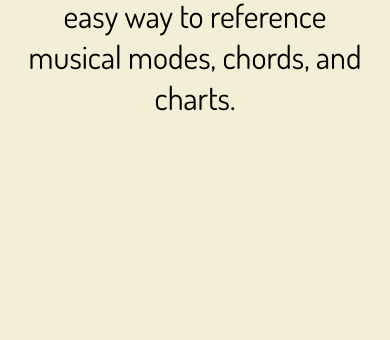
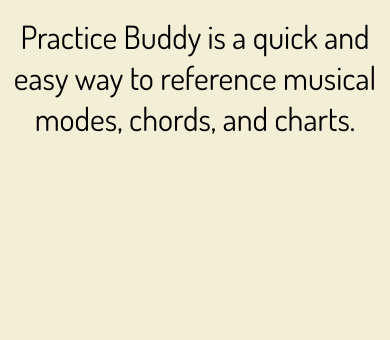
Before and after one commit to regexpressyourself/PracticeBuddy, a React app: page / in a window 390 px wide. Shown: the part 504-844 px from the top of the page. Built offline with nearby package versions, Linux system fonts and the light colour scheme.

Commit message:
fix body too tall on mobile

```diff
--- a/src/styles/index.css
+++ b/src/styles/index.css
@@ -24,14 +24,11 @@
 }
 
 #home {
-    width: 90%;
-    height: 89%;
     grid-area: body;
     display:flex;
     flex-flow:column;
     align-items:center;
     justify-content:center;
-    padding: 5%;
 }
 #homepage-image {
     max-width: 100%;
@@ -42,7 +39,7 @@
     height: 100vh;
     display: grid;
     grid-template-columns:  1fr;
-    grid-template-rows: 70px 1fr;
+    grid-template-rows: 10% 90%;
     grid-auto-rows: auto;
     text-align:center;
     grid-template-areas: "nav"
```
